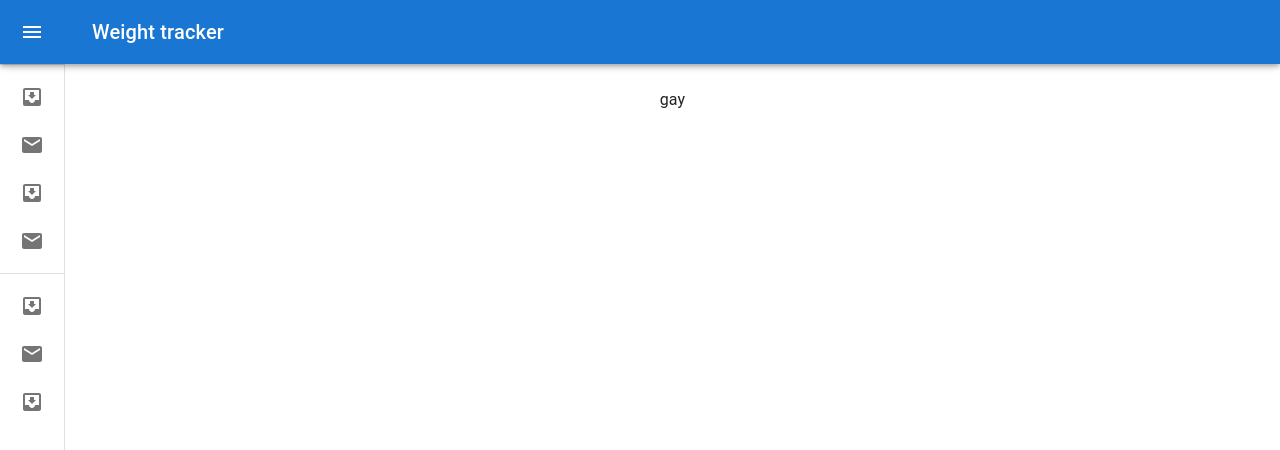
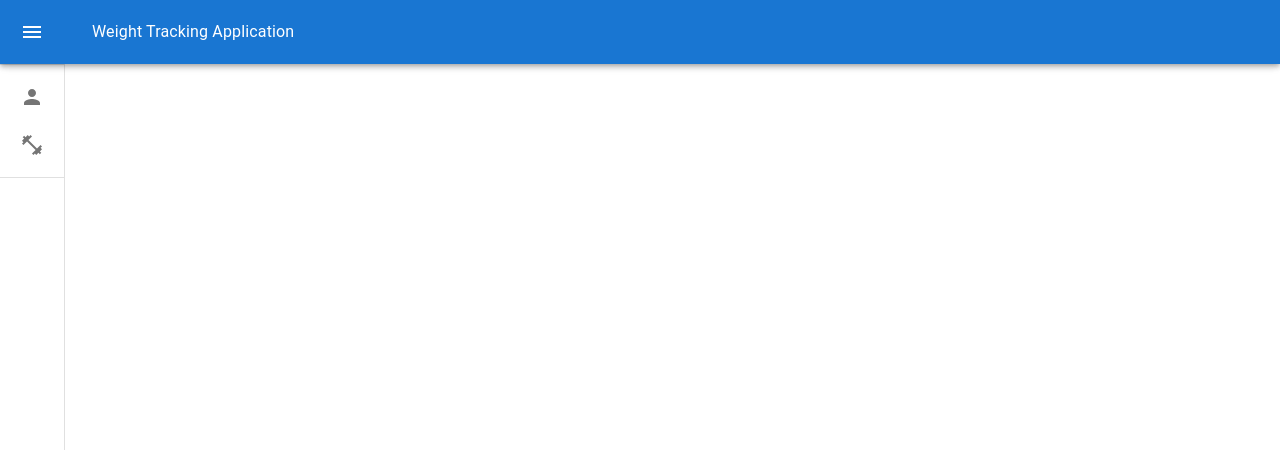
Before and after one commit to zeteoh/WebUi, a React (Create React App) app in the folder my-app/: page / in a window 1280 px wide. Shown: the top 450 px of the page. Built offline with nearby package versions, Linux system fonts and the light colour scheme.

Commit message:
changed sidebar icons

```diff
--- a/my-app/src/sidebar.js
+++ b/my-app/src/sidebar.js
@@ -16,8 +16,8 @@ import ListItem from '@mui/material/ListItem';
 import ListItemButton from '@mui/material/ListItemButton';
 import ListItemIcon from '@mui/material/ListItemIcon';
 import ListItemText from '@mui/material/ListItemText';
-import InboxIcon from '@mui/icons-material/MoveToInbox';
-import MailIcon from '@mui/icons-material/Mail';
+import PersonIcon from '@mui/icons-material/Person';
+import FitnessCenterIcon from '@mui/icons-material/FitnessCenter';
 
 const drawerWidth = 240;
 
@@ -115,8 +115,8 @@ export default function MiniDrawer() {
           >
             <MenuIcon />
           </IconButton>
-          <Typography variant="h6" noWrap component="div">
-            Weight tracker
+          <Typography variant="h32" noWrap component="div">
+            Weight Tracking Application
           </Typography>
         </Toolbar>
       </AppBar>
@@ -128,7 +128,7 @@ export default function MiniDrawer() {
         </DrawerHeader>
         <Divider />
         <List>
-          {['Inbox', 'Starred', 'Send email', 'Drafts'].map((text, index) => (
+          {['Profile', 'Weight Tracker',].map((text, index) => (
             <ListItem key={text} disablePadding sx={{ display: 'block' }}>
               <ListItemButton
                 sx={{
@@ -144,7 +144,7 @@ export default function MiniDrawer() {
                     justifyContent: 'center',
                   }}
                 >
-                  {index % 2 === 0 ? <InboxIcon /> : <MailIcon />}
+                  {index % 2 === 0 ? <PersonIcon /> : <FitnessCenterIcon />}
                 </ListItemIcon>
                 <ListItemText primary={text} sx={{ opacity: open ? 1 : 0 }} />
               </ListItemButton>
@@ -152,36 +152,9 @@ export default function MiniDrawer() {
           ))}
         </List>
         <Divider />
-        <List>
-          {['All mail', 'Trash', 'Spam'].map((text, index) => (
-            <ListItem key={text} disablePadding sx={{ display: 'block' }}>
-              <ListItemButton
-                sx={{
-                  minHeight: 48,
-                  justifyContent: open ? 'initial' : 'center',
-                  px: 2.5,
-                }}
-              >
-                <ListItemIcon
-                  sx={{
-                    minWidth: 0,
-                    mr: open ? 3 : 'auto',
-                    justifyContent: 'center',
-                  }}
-                >
-                  {index % 2 === 0 ? <InboxIcon /> : <MailIcon />}
-                </ListItemIcon>
-                <ListItemText primary={text} sx={{ opacity: open ? 1 : 0 }} />
-              </ListItemButton>
-            </ListItem>
-          ))}
-        </List>
       </Drawer>
       <Box component="main" sx={{ flexGrow: 1, p: 3 }}>
         <DrawerHeader />
-        <Typography paragraph>
-          gay
-        </Typography>
       </Box>
     </Box>
   );
```
